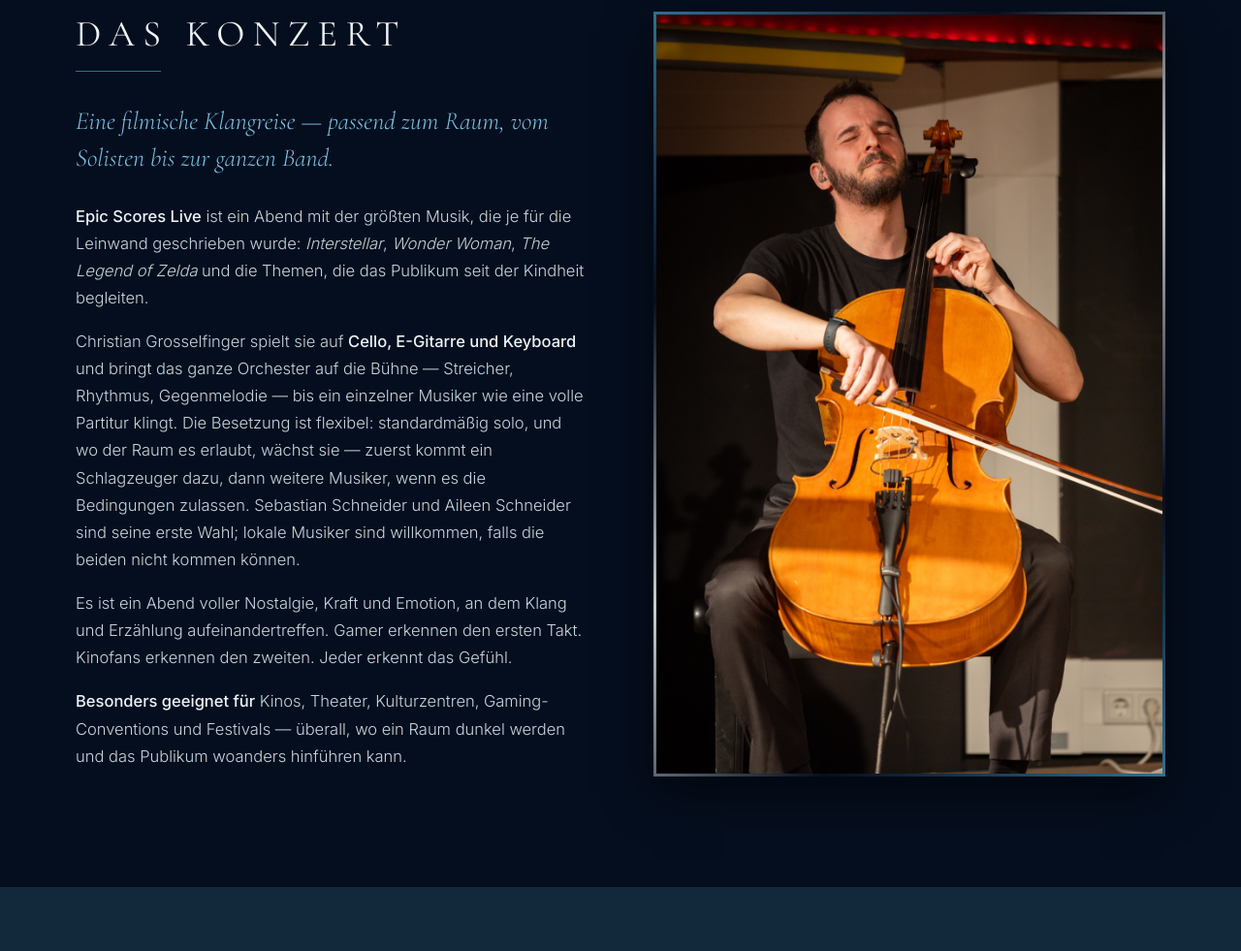
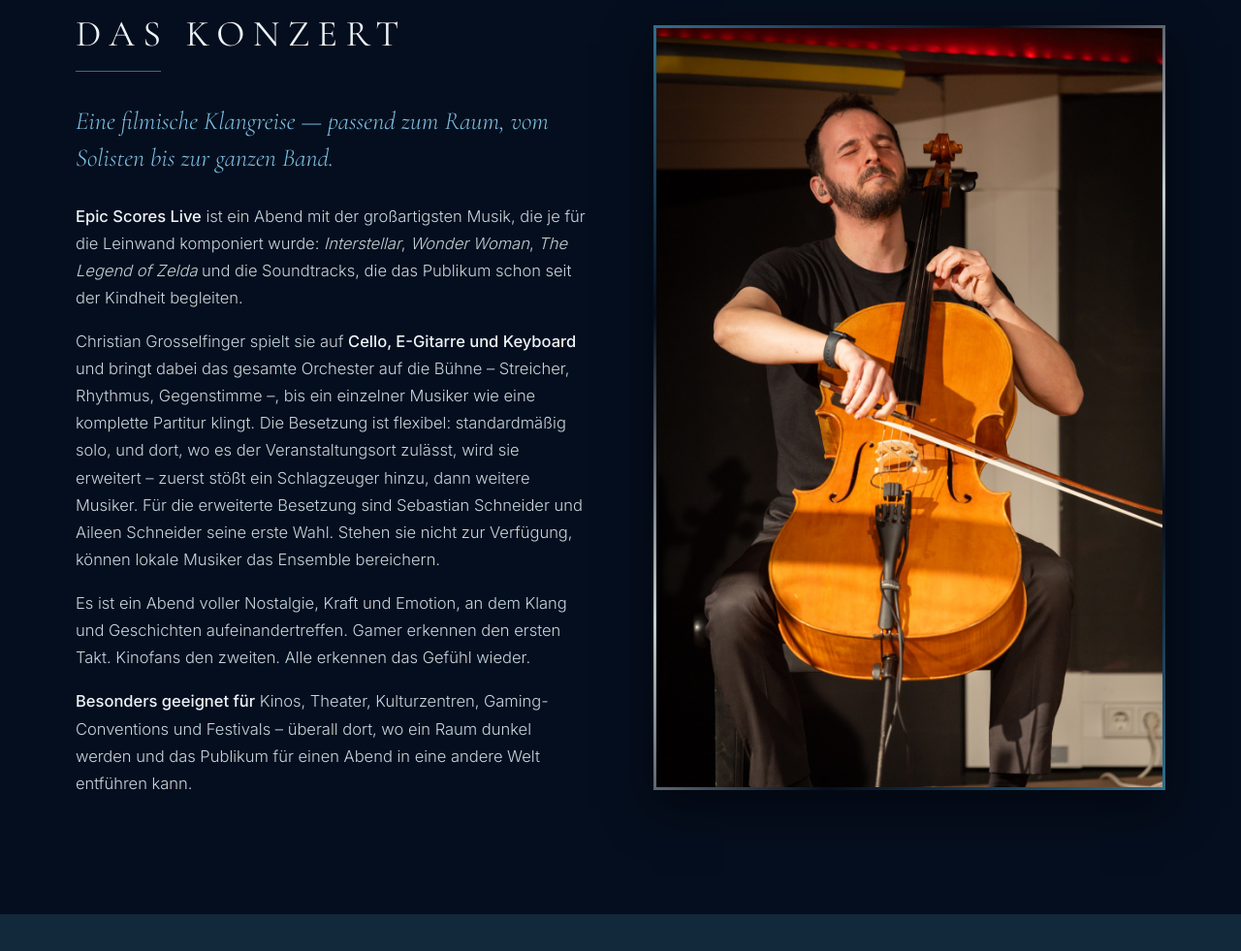
Before and after one commit to christiangrosselfinger/epicscores-site, a plain HTML site: page de/index.html in a window 1280 px wide. Shown: the part 1278-2259 px from the top of the page at 97% size. Drawn offline with nearby package versions, Linux system fonts and the light colour scheme.

Commit message:
German: apply native-speaker review (Cello Storm, Epic Scores, Romantic Cello)
Co-Authored-By: Claude Sonnet 5.5 <noreply@anthropic.com>

```diff
--- a/de/index.html
+++ b/de/index.html
@@ -389,10 +389,10 @@ footer a:hover{text-decoration:underline}
 <div class="sec-label">Das Konzert</div>
 <div class="sec-rule"></div>
 <p class="lead">Eine filmische Klangreise — passend zum Raum, vom Solisten bis zur ganzen Band.</p>
-<p><strong>Epic Scores Live</strong> ist ein Abend mit der größten Musik, die je für die Leinwand geschrieben wurde: <em>Interstellar</em>, <em>Wonder Woman</em>, <em>The Legend of Zelda</em> und die Themen, die das Publikum seit der Kindheit begleiten.</p>
-<p>Christian Grosselfinger spielt sie auf <strong>Cello, E-Gitarre und Keyboard</strong> und bringt das ganze Orchester auf die Bühne — Streicher, Rhythmus, Gegenmelodie — bis ein einzelner Musiker wie eine volle Partitur klingt. Die Besetzung ist flexibel: standardmäßig solo, und wo der Raum es erlaubt, wächst sie — zuerst kommt ein Schlagzeuger dazu, dann weitere Musiker, wenn es die Bedingungen zulassen. Sebastian Schneider und Aileen Schneider sind seine erste Wahl; lokale Musiker sind willkommen, falls die beiden nicht kommen können.</p>
-<p>Es ist ein Abend voller Nostalgie, Kraft und Emotion, an dem Klang und Erzählung aufeinandertreffen. Gamer erkennen den ersten Takt. Kinofans erkennen den zweiten. Jeder erkennt das Gefühl.</p>
-<p><strong>Besonders geeignet für</strong> Kinos, Theater, Kulturzentren, Gaming-Conventions und Festivals — überall, wo ein Raum dunkel werden und das Publikum woanders hinführen kann.</p>
+<p><strong>Epic Scores Live</strong> ist ein Abend mit der großartigsten Musik, die je für die Leinwand komponiert wurde: <em>Interstellar</em>, <em>Wonder Woman</em>, <em>The Legend of Zelda</em> und die Soundtracks, die das Publikum schon seit der Kindheit begleiten.</p>
+<p>Christian Grosselfinger spielt sie auf <strong>Cello, E-Gitarre und Keyboard</strong> und bringt dabei das gesamte Orchester auf die Bühne – Streicher, Rhythmus, Gegenstimme –, bis ein einzelner Musiker wie eine komplette Partitur klingt. Die Besetzung ist flexibel: standardmäßig solo, und dort, wo es der Veranstaltungsort zulässt, wird sie erweitert – zuerst stößt ein Schlagzeuger hinzu, dann weitere Musiker. Für die erweiterte Besetzung sind Sebastian Schneider und Aileen Schneider seine erste Wahl. Stehen sie nicht zur Verfügung, können lokale Musiker das Ensemble bereichern.</p>
+<p>Es ist ein Abend voller Nostalgie, Kraft und Emotion, an dem Klang und Geschichten aufeinandertreffen. Gamer erkennen den ersten Takt. Kinofans den zweiten. Alle erkennen das Gefühl wieder.</p>
+<p><strong>Besonders geeignet für</strong> Kinos, Theater, Kulturzentren, Gaming-Conventions und Festivals – überall dort, wo ein Raum dunkel werden und das Publikum für einen Abend in eine andere Welt entführen kann.</p>
 </div>
 <div class="col-img">
 <img alt="Christian Grosselfinger bei Epic Scores Live" class="framed" src="/assets/Pics/Epic%20Scores/Chris/20260320_IMG_3475-web.jpg"/>
```
